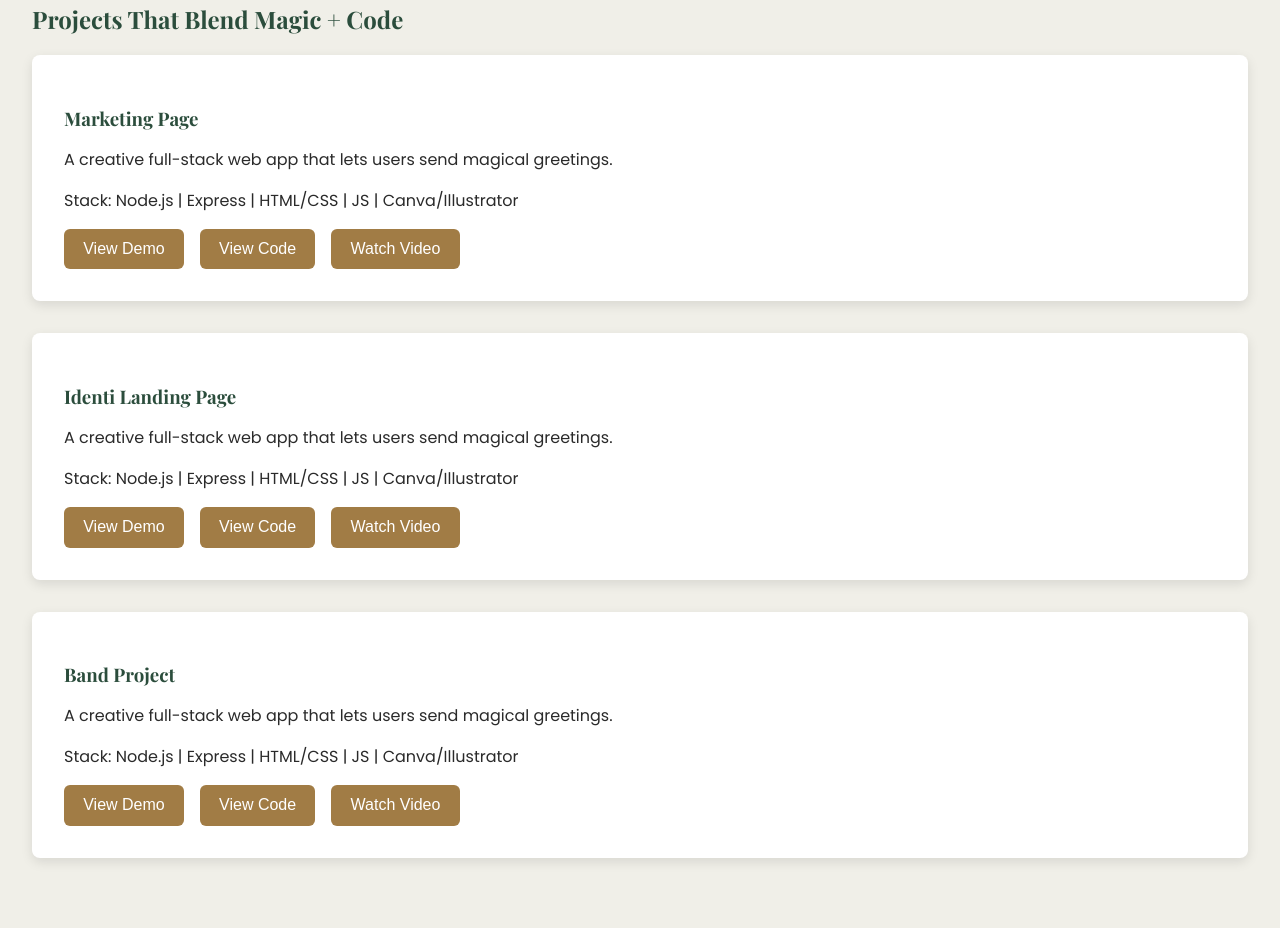
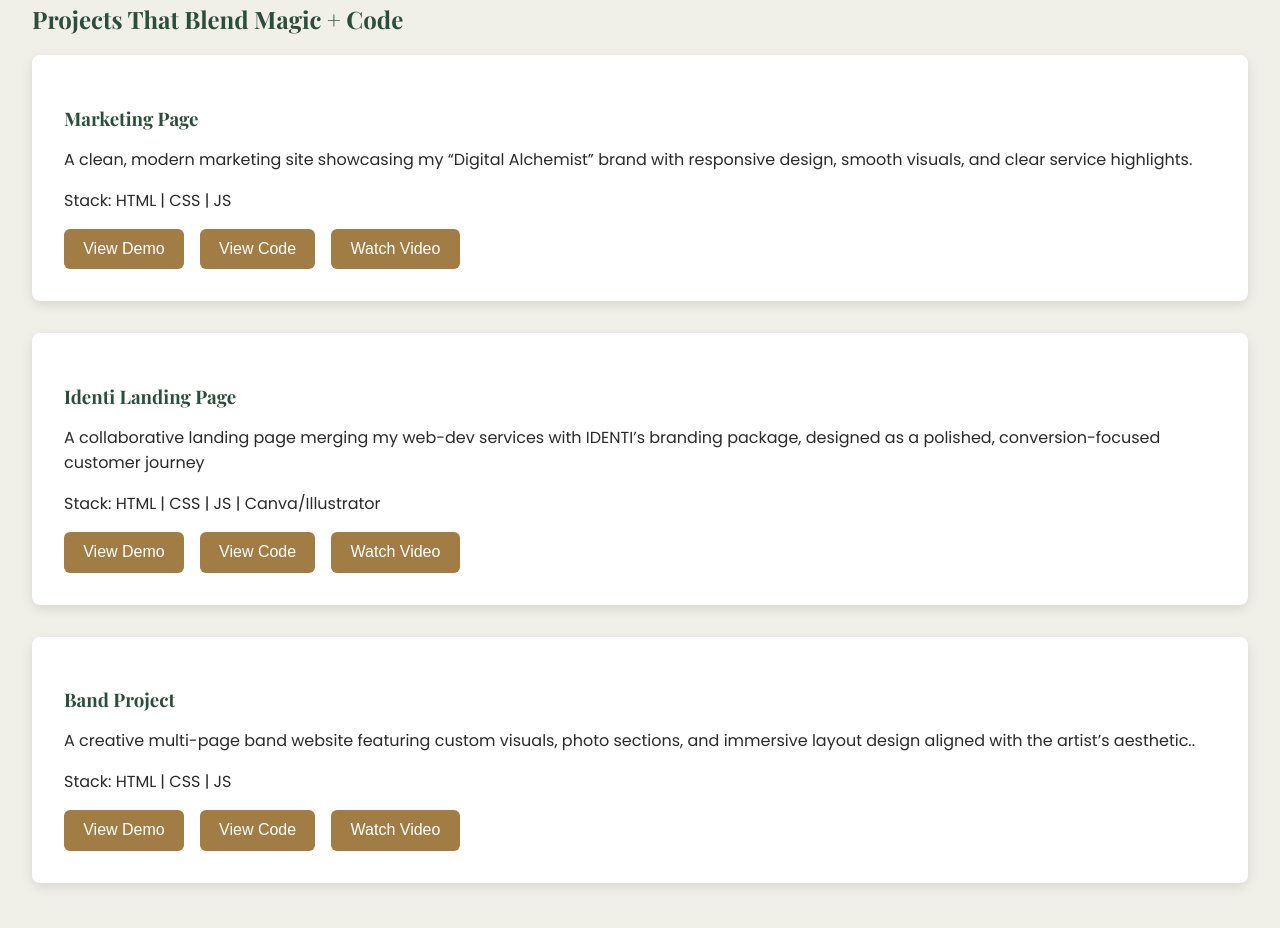
Before and after one commit to micLira828/Portfolio_frontend, a plain HTML site: page index.html in a window 1280 px wide. Shown: the part 672-1600 px from the top of the page. Drawn offline with nearby package versions, Linux system fonts and the light colour scheme.

Commit message:
Replaced profile text

```diff
--- a/index.html
+++ b/index.html
@@ -39,8 +39,8 @@
     <h2>Projects That Blend Magic + Code</h2>
     <div class="project-card">
       <h3>Marketing Page</h3>
-      <p>A creative full-stack web app that lets users send magical greetings.</p>
-      <p>Stack: Node.js | Express | HTML/CSS | JS | Canva/Illustrator</p>
+      <p>A clean, modern marketing site showcasing my “Digital Alchemist” brand with responsive design, smooth visuals, and clear service highlights.</p>
+      <p>Stack: HTML | CSS | JS</p>
       <div class="actions">
         <button>View Demo</button>
         <button>View Code</button>
@@ -49,8 +49,8 @@
     </div>
       <div class="project-card">
       <h3>Identi Landing Page</h3>
-      <p>A creative full-stack web app that lets users send magical greetings.</p>
-      <p>Stack: Node.js | Express | HTML/CSS | JS | Canva/Illustrator</p>
+      <p>A collaborative landing page merging my web-dev services with IDENTI’s branding package, designed as a polished, conversion-focused customer journey</p>
+      <p>Stack: HTML | CSS | JS | Canva/Illustrator</p>
       <div class="actions">
         <button>View Demo</button>
         <button>View Code</button>
@@ -59,8 +59,8 @@
     </div>
       <div class="project-card">
       <h3>Band Project</h3>
-      <p>A creative full-stack web app that lets users send magical greetings.</p>
-      <p>Stack: Node.js | Express | HTML/CSS | JS | Canva/Illustrator</p>
+      <p>A creative multi-page band website featuring custom visuals, photo sections, and immersive layout design aligned with the artist’s aesthetic..</p>
+      <p>Stack:  HTML | CSS | JS </p>
       <div class="actions">
         <button>View Demo</button>
         <button>View Code</button>
```
